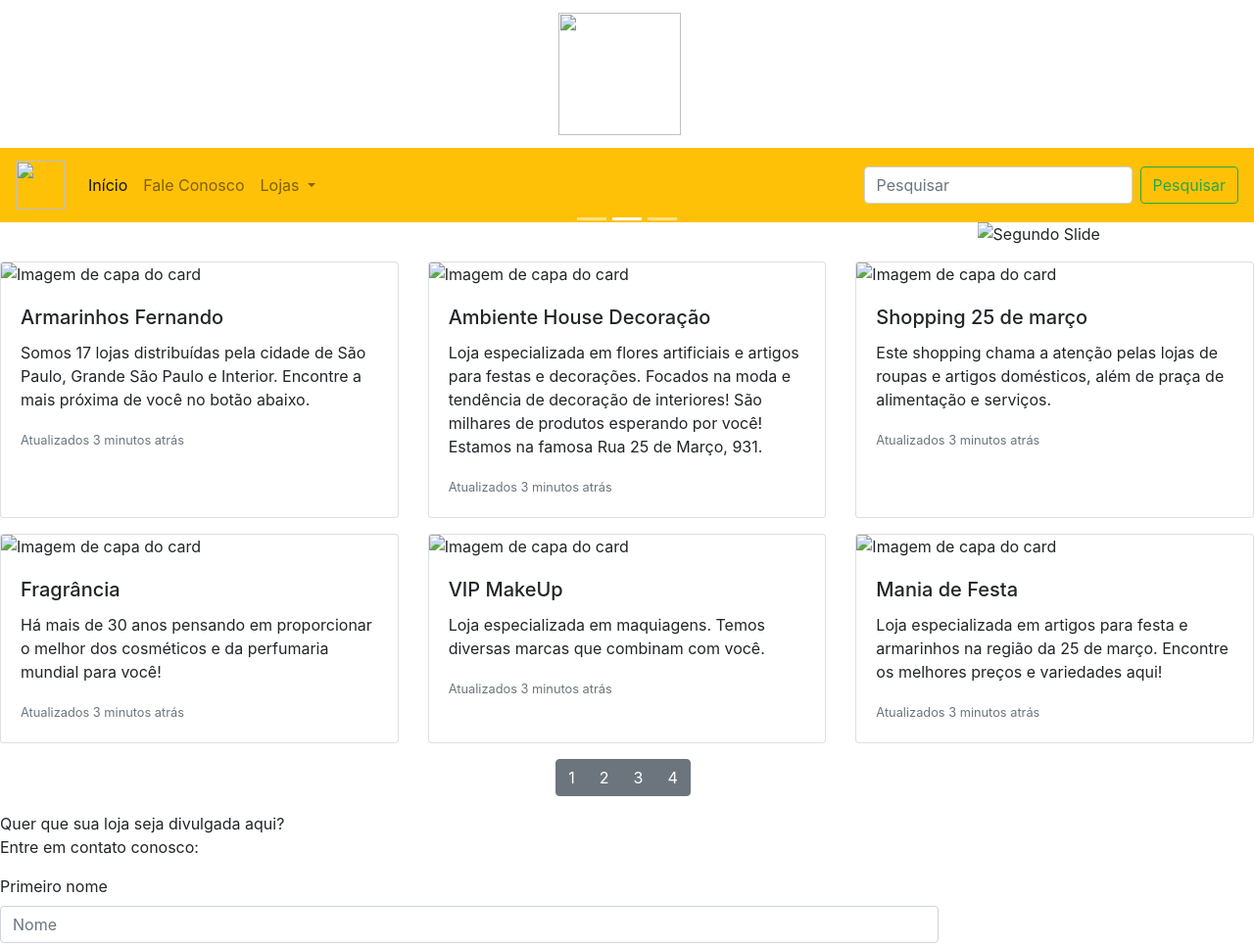
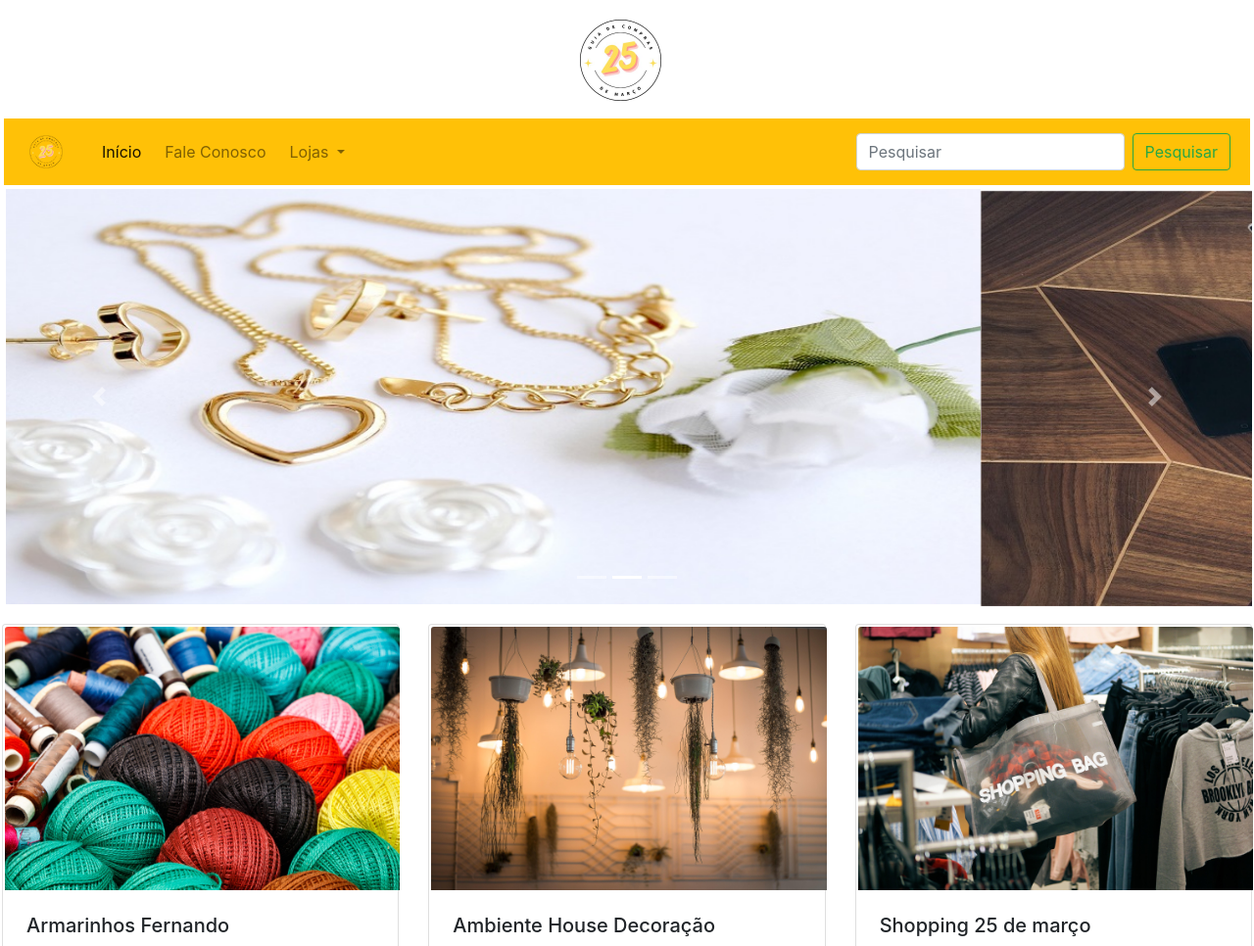
Before and after one commit to 1freelipe/DSM_DW_1S, a plain HTML site: page Modernizacao/index.html in a window 1280 px wide. Shown: the top 966 px of the page at 98% size. Drawn offline with nearby package versions, Linux system fonts and the light colour scheme.

Commit message:
Update
Correção no projeto

```diff
--- a/Modernizacao/index.html
+++ b/Modernizacao/index.html
@@ -7,7 +7,7 @@
 
     <link rel="stylesheet" href="https://stackpath.bootstrapcdn.com/bootstrap/4.1.3/css/bootstrap.min.css"
         integrity="sha384-MCw98/SFnGE8fJT3GXwEOngsV7Zt27NXFoaoApmYm81iuXoPkFOJwJ8ERdknLPMO" crossorigin="anonymous">
-    <link rel="stylesheet" href="../modernização de site/style.css">
+    <link rel="stylesheet" href="../Modernizacao/style.css">
     <title>Guia de Compras 25 de Março</title>
     <link rel="preconnect" href="https://fonts.googleapis.com">
     <link rel="preconnect" href="https://fonts.gstatic.com" crossorigin>
@@ -18,13 +18,13 @@
     <!-- Início da navbar -->
     <nav class="navbar navbar-light justify-content-center">
         <a class="navbar-brand" href="#">
-            <img src="../modernização de site/img/logo.png" width="125" height="125" alt="">
+            <img src="../Modernizacao/img/logo.png" width="125" height="125" alt="">
         </a>
     </nav>
     <!-- <div class="div1">Guia de Compras 25 de Março</div> -->
     <nav class="navbar navbar-expand-lg navbar-light bg-warning">
         <a class="navbar-brand" href="#">
-            <img src="../modernização de site/img/logo1.png" width="50" height="50" alt="">
+            <img src="../Modernizacao/img/logo1.png" width="50" height="50" alt="">
         </a>
         <button class="navbar-toggler" type="button" data-toggle="collapse" data-target="#conteudoNavbarSuportado"
             aria-controls="conteudoNavbarSuportado" aria-expanded="false" aria-label="Alterna navegação">
@@ -68,13 +68,13 @@
         </ol>
         <div class="carousel-inner">
             <div class="carousel-item active">
-                <img class="d-block w-100" src="../modernização de site/img/acessorio.jpg" alt="Primeiro Slide">
+                <img class="d-block w-100" src="../Modernizacao/img/acessorio.jpg" alt="Primeiro Slide">
             </div>
             <div class="carousel-item">
-                <img class="d-block w-100" src="../modernização de site/img/mac.jpg" alt="Segundo Slide">
+                <img class="d-block w-100" src="../Modernizacao/img/mac.jpg" alt="Segundo Slide">
             </div>
             <div class="carousel-item">
-                <img class="d-block w-100" src="../modernização de site/img/maquiagem.jpg" alt="Terceiro Slide">
+                <img class="d-block w-100" src="../Modernizacao/img/maquiagem.jpg" alt="Terceiro Slide">
             </div>
         </div>
         <a class="carousel-control-prev" href="#carouselExampleIndicators" role="button" data-slide="prev">
@@ -91,7 +91,7 @@
     <!-- Conteúdo -->
     <div class="card-deck">
         <div class="card">
-            <img class="card-img-top" src="../modernização de site/img/armarinho.jpg" alt="Imagem de capa do card">
+            <img class="card-img-top" src="../Modernizacao/img/armarinho.jpg" alt="Imagem de capa do card">
             <div class="card-body">
                 <h5 class="card-title">Armarinhos Fernando</h5>
                 <p class="card-text">Somos 17 lojas distribuídas pela cidade de São Paulo, Grande São Paulo e Interior.
@@ -100,7 +100,7 @@
             </div>
         </div>
         <div class="card">
-            <img class="card-img-top" src="../modernização de site/img/decoracao.jpg" alt="Imagem de capa do card">
+            <img class="card-img-top" src="../Modernizacao/img/decoracao.jpg" alt="Imagem de capa do card">
             <div class="card-body">
                 <h5 class="card-title">Ambiente House Decoração</h5>
                 <p class="card-text">Loja especializada em flores artificiais e artigos para festas e decorações.
@@ -110,7 +110,7 @@
             </div>
         </div>
         <div class="card">
-            <img class="card-img-top" src="../modernização de site/img/moda.jpg" alt="Imagem de capa do card">
+            <img class="card-img-top" src="../Modernizacao/img/moda.jpg" alt="Imagem de capa do card">
             <div class="card-body">
                 <h5 class="card-title">Shopping 25 de março</h5>
                 <p class="card-text">Este shopping chama a atenção pelas lojas de roupas e artigos domésticos, além de
@@ -122,7 +122,7 @@
     <p></p>
     <div class="card-deck">
         <div class="card">
-            <img class="card-img-top" src="../modernização de site/img/perfume.jpg" alt="Imagem de capa do card">
+            <img class="card-img-top" src="../Modernizacao/img/perfume.jpg" alt="Imagem de capa do card">
             <div class="card-body">
                 <h5 class="card-title">Fragrância</h5>
                 <p class="card-text">Há mais de 30 anos pensando em proporcionar o melhor dos cosméticos e da perfumaria
@@ -131,7 +131,7 @@
             </div>
         </div>
         <div class="card">
-            <img class="card-img-top" src="../modernização de site/img/maquiagem1.jpg" alt="Imagem de capa do card">
+            <img class="card-img-top" src="../Modernizacao/img/maquiagem1.jpg" alt="Imagem de capa do card">
             <div class="card-body">
                 <h5 class="card-title">VIP MakeUp</h5>
                 <p class="card-text">Loja especializada em maquiagens. Temos diversas marcas que combinam com você.</p>
@@ -139,7 +139,7 @@
             </div>
         </div>
         <div class="card">
-            <img class="card-img-top" src="../modernização de site/img/artigo.jpg" alt="Imagem de capa do card">
+            <img class="card-img-top" src="../Modernizacao/img/artigo.jpg" alt="Imagem de capa do card">
             <div class="card-body">
                 <h5 class="card-title">Mania de Festa</h5>
                 <p class="card-text">Loja especializada em artigos para festa e armarinhos na região da 25 de março.
@@ -233,19 +233,19 @@
             <p class="lead">Contato: (11) 98564-1526</p>
             <p class="lead">
                 <a class="navbar-brand" href="#">
-                    <img src="../modernização de site/img/Capturar.PNG" width="30" height="30" alt="">
+                    <img src="../Modernizacao/img/Capturar.PNG" width="30" height="30" alt="">
                 </a> <a href="#">Como chegar à 25 de Março</a>
                 </a>
             </p>
             <p class="lead">
                 <a class="navbar-brand" href="#">
-                    <img src="../modernização de site/img/Capturar.PNG" width="30" height="30" alt="">
+                    <img src="../Modernizacao/img/Capturar.PNG" width="30" height="30" alt="">
                 </a> <a href="#">Linhas de metrô de São Paulo</a>
                 </a>
             </p>
             <p class="lead">
                 <a class="navbar-brand" href="#">
-                    <img src="../modernização de site/img/Capturar.PNG" width="30" height="30" alt="">
+                    <img src="../Modernizacao/img/Capturar.PNG" width="30" height="30" alt="">
                 </a> <a href="#">Estacionamentos na 25 de Março</a>
                 </a>
             </p>
@@ -255,7 +255,7 @@
     <!-- Início do rodpé -->
     <nav class="navbar navbar-light justify-content-center">
         <a class="navbar-brand" href="#">
-            <img class="logo-footer" src="../modernização de site/img/logo.png" width="90" height="90" alt="">
+            <img class="logo-footer" src="../Modernizacao/img/4" width="90" height="90" alt="">
         </a>
     </nav>
     <!-- Fim do rodapé -->
```
